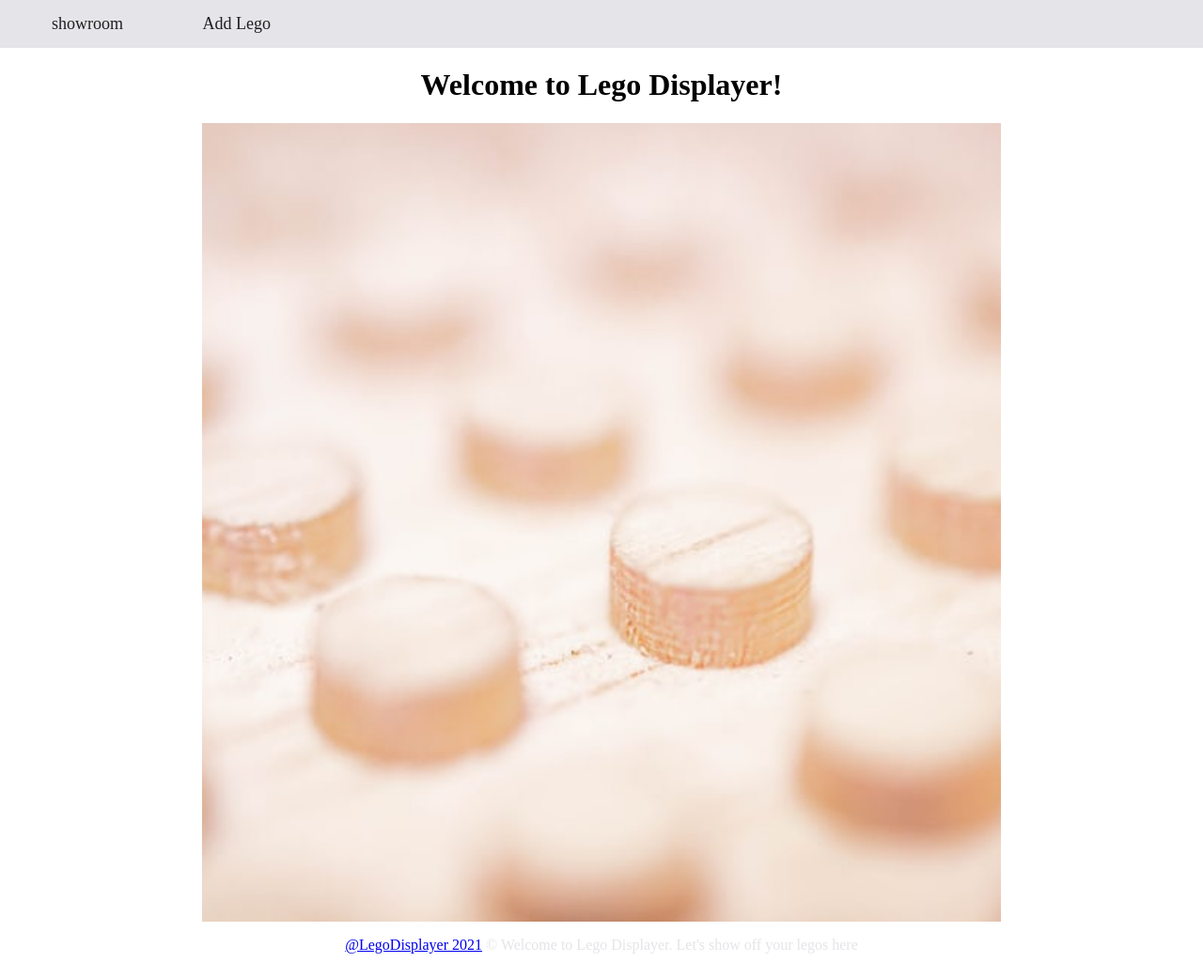
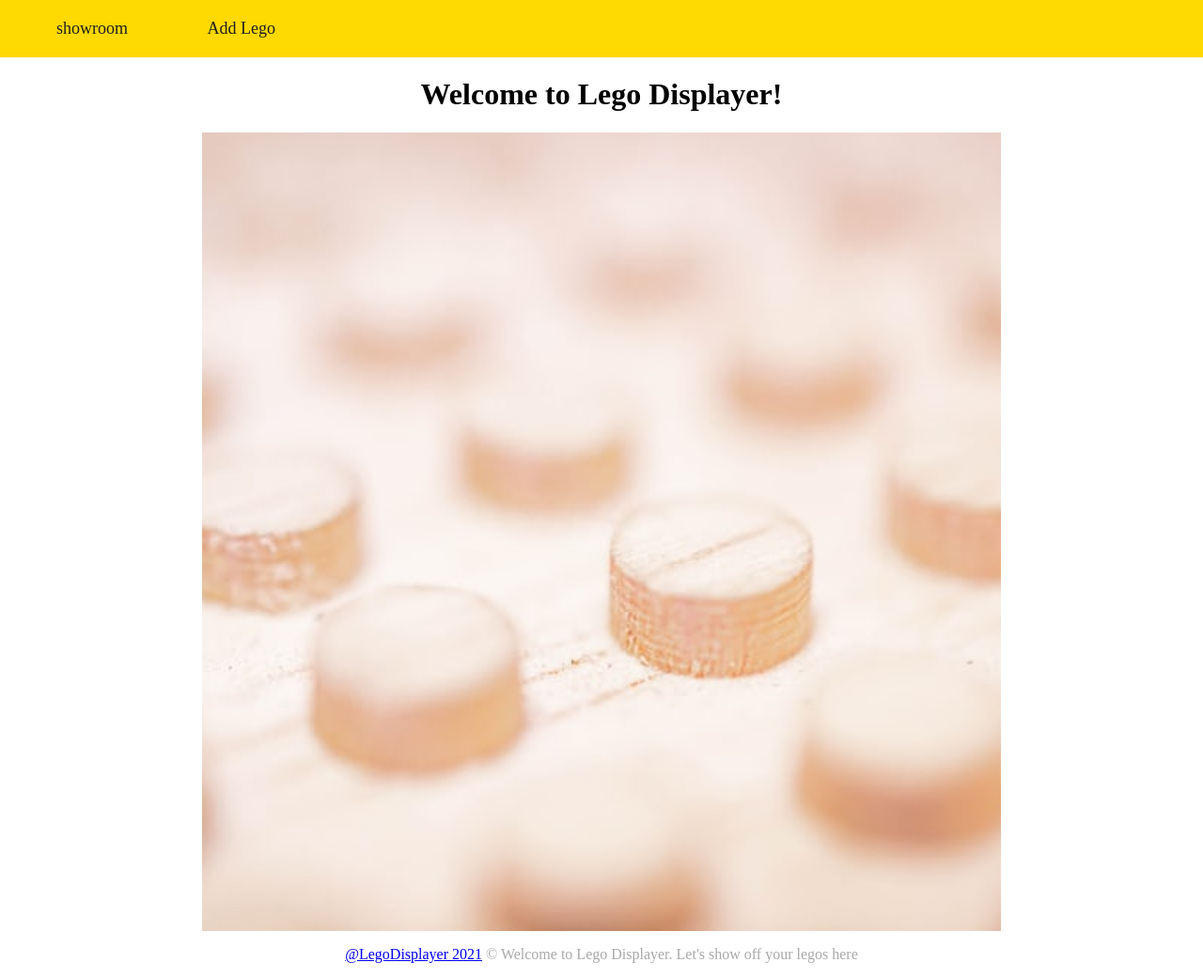
Before and after one commit to cwonjin11/React-Redux-Project-lego-displayer-frontend, a React (Create React App) app: page / in a window 1280 px wide. Shown: the whole page at 94% size. Built offline with nearby package versions, Linux system fonts and the light colour scheme.

Commit message:
search bar css added

```diff
--- a/src/index.css
+++ b/src/index.css
@@ -2,6 +2,17 @@ body {
   margin: 0;
   background-color: #ffffff;
   font-family: 'Times New Roman', Times, serif;
+}
+
+.searchBar input[type=text] {
+  /* background-color: #fdc52c; */
+  height:auto;
+  width: 50%;
+  opacity: .8;
+  text-align: center;
+  background: rgb(255, 217, 1);
+  margin-left: auto;
+
 }
 
 .logo {
@@ -38,24 +49,24 @@ body {
 }
 
 .album-title {
-  color: rgb(229, 229, 233);
+  color: rgb(57, 67, 202);
   font-style: italic;
   text-align: center;
 }
 
 .album-artist {
-  color: rgb(229, 229, 233);
+  color: rgb(57, 67, 202);
   margin-top: -10px;
 }
 
 .footer{
-  color: rgb(229, 229, 233);
+  color: rgb(168, 168, 168);
 }
 
 .navbar {
-  background-color: rgb(229, 229, 233);
+  background-color: rgb(255, 217, 1);
   font-size: large;
-  padding: 15px;
+  padding: 20px;
 }
 
 .navlinks-list {
@@ -80,7 +91,8 @@ body {
 }
 
 .navlink-li:hover {
-  background-color: rgb(174, 174, 177);
+  /* background-color: rgb(255, 251, 0); */
+  background-color: rgb(255, 61, 61);
   transition: 0.4s;
 }
 
```
